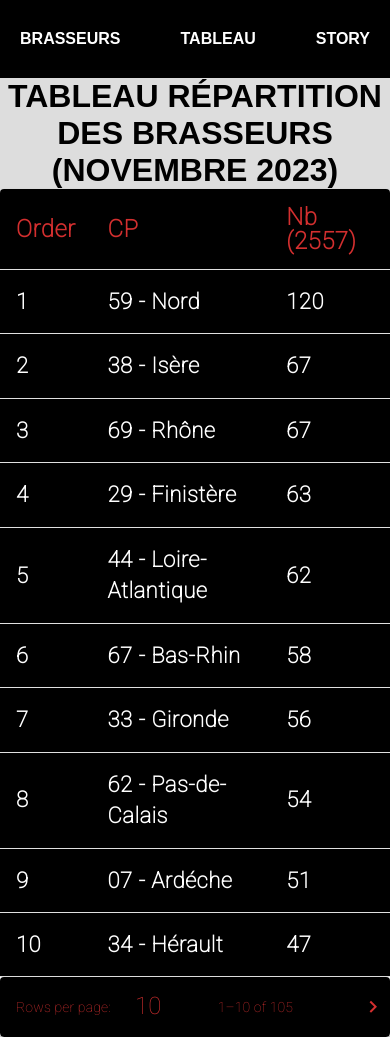
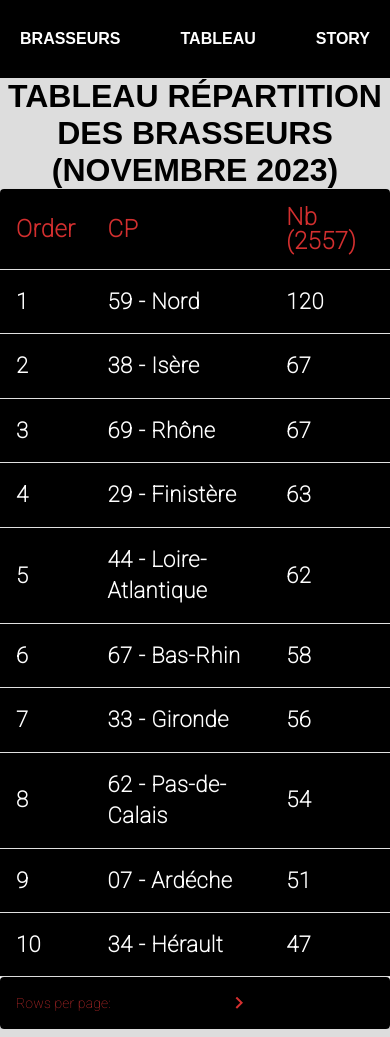
Before and after one commit to frameur/brasseurs, a React (Vite) app: page /tableau in a window 390 px wide. Built offline with nearby package versions, Linux system fonts and the light colour scheme.

Commit message:
Update Tableaubrewers.jsx

```diff
--- a/src/pages/Tableaubrewers.jsx
+++ b/src/pages/Tableaubrewers.jsx
@@ -13,15 +13,14 @@ import { styled } from '@mui/material/styles'
 import Paper from '@mui/material/Paper'
 import Navigation from '../components/Navigation'
 import './tableaubrewers.css'
-
 const StyledTablePagination = styled(TablePagination)(({ theme }) => ({
-  color: theme.palette.error.main, // Changez la couleur du texte en rouge
-  backgroundColor: theme.palette.common.black, // Changez la couleur d'arrière-plan en noir
+  color: theme.palette.error.main,
+  backgroundColor: theme.palette.common.black,
   padding: theme.spacing(2),
   borderRadius: theme.shape.borderRadius,
   boxShadow: theme.shadows[1],
+  fontSize: 24,
   fontWeight: 'bold',
-  fontSize: 24,
 
 
   '& .MuiTablePagination-displayedRows': {
@@ -38,6 +37,18 @@ const StyledTablePagination = styled(TablePagination)(({ theme }) => ({
   },
   '& .MuiTablePagination-actions': {
     justifyContent: 'flex-end',
+  },
+  [theme.breakpoints.down('sm')]: { // Ajoutez des Media Queries ici
+    padding: theme.spacing(1), // Réduisez la valeur de padding pour les petits écrans
+    '& .MuiTablePagination-displayedRows': {
+      display: 'none', // Cachez le nombre de lignes affichées pour les petits écrans
+    },
+    '& .MuiTablePagination-spacer': {
+      display: 'none', // Cachez l'espaceur pour les petits écrans
+    },
+    '& .MuiTablePagination-select': {
+      display: 'none', // Cachez la sélection du nombre de lignes par page pour les petits écrans
+    },
   },
 }));
 
```
